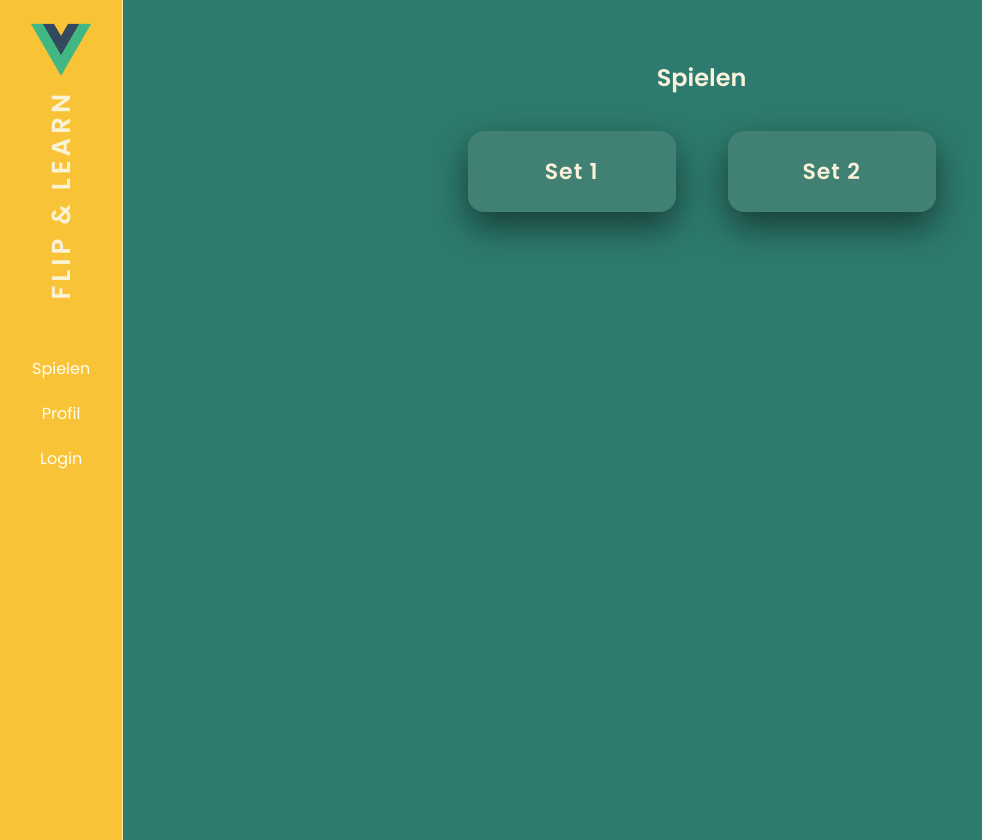
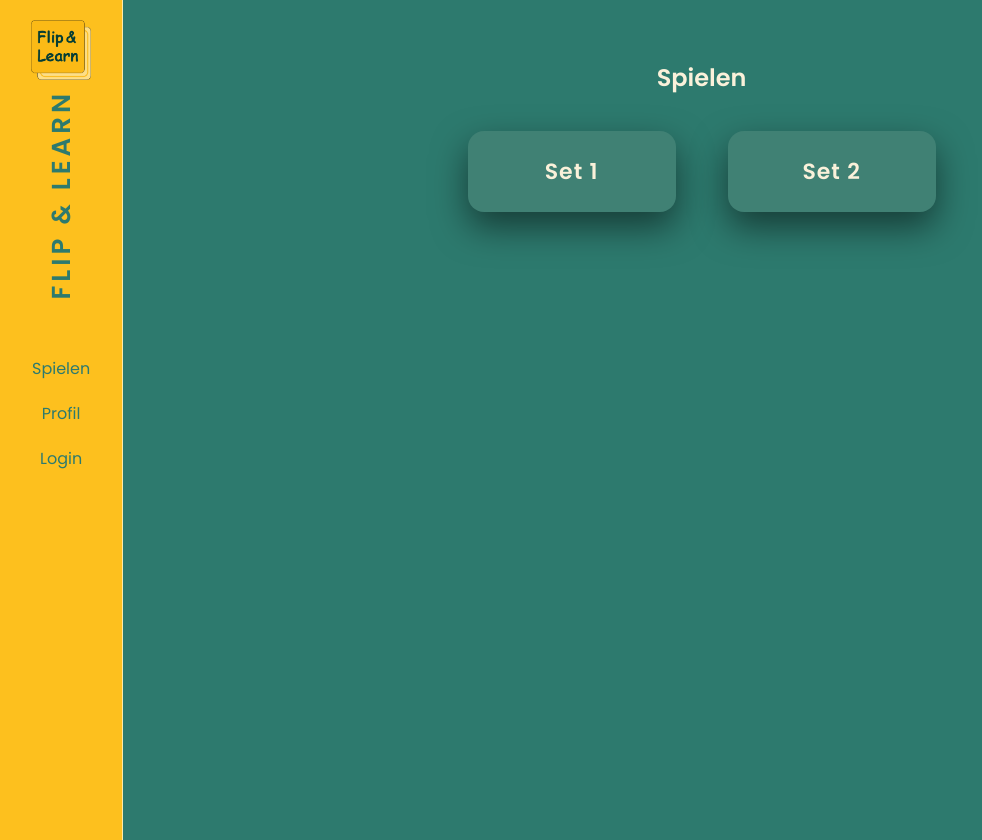
Before and after one commit to Jash005/SWE2, a Vue app in the folder frontend/flipandlearn/: page /game in a window 1280 px wide. Shown: the whole page, without its empty margins (0-982 px from the left). Built offline with nearby package versions, Linux system fonts and the light colour scheme.

Commit message:
Logo und weitere Designapassungen

```diff
--- a/frontend/flipandlearn/src/assets/styles/variables.css
+++ b/frontend/flipandlearn/src/assets/styles/variables.css
@@ -21,13 +21,15 @@
     --buttons: #f8c336;
     --home-font: #ffe18f;
     --home-font-hover: #ffd65a;
-    --home-font-header: #f8e8bf;
-    --home-font-header-hover: #fadc81;
-    --navbar-background: #f8c336;
+    --home-font-header: #ffcd37;
+    --home-font-header-hover: #ffc100;
+    --navbar-background: #fdc01e;
     --navbar-border: #fdeaa9;
-    --navbar-font: #fffdf1;
-    --navbar-font-hover: #fad76e;
-    --navbar-font-header: #fbf3d7;
+    /*--navbar-font: #fffdf1;*/
+    /*--navbar-font-hover: #fad76e;*/
+    /*--navbar-font: #2d7a6e;*/
+    --navbar-font: #2d7a6e;
+    --navbar-font-hover: #225a52;
     --input-field: #fdf6e2;
     --input-field-focus: #ddd9c6;
     --input-field-border: #668a82;
--- a/frontend/flipandlearn/src/components/HomeView.vue
+++ b/frontend/flipandlearn/src/components/HomeView.vue
@@ -75,7 +75,7 @@ export default {
 }
 
 .title-link {
-  color: var(--navbar-font-header);
+  color: var(--home-font-header);
   text-align: center;
   font-size: 28px;
   font-weight: 600;
@@ -85,7 +85,7 @@ export default {
 }
 
 .title-link:hover {
-  color: var(--navbar-font-hover);
+  color: var(--home-font-header-hover);
 }
 
 nav ul {
--- a/frontend/flipandlearn/src/components/NavigationBar.vue
+++ b/frontend/flipandlearn/src/components/NavigationBar.vue
@@ -48,7 +48,7 @@ export default {
 .logo-container h1 {
   writing-mode: vertical-rl;
   transform: rotate(180deg);
-  color: var(--navbar-font-header);
+  color: var(--navbar-font);
   font-size: 26px;
   letter-spacing: 4px;
 }
```
Also changed, not shown: frontend/flipandlearn/src/assets/logo.png, 1 other file (tests, documents, lock files or other folders).
